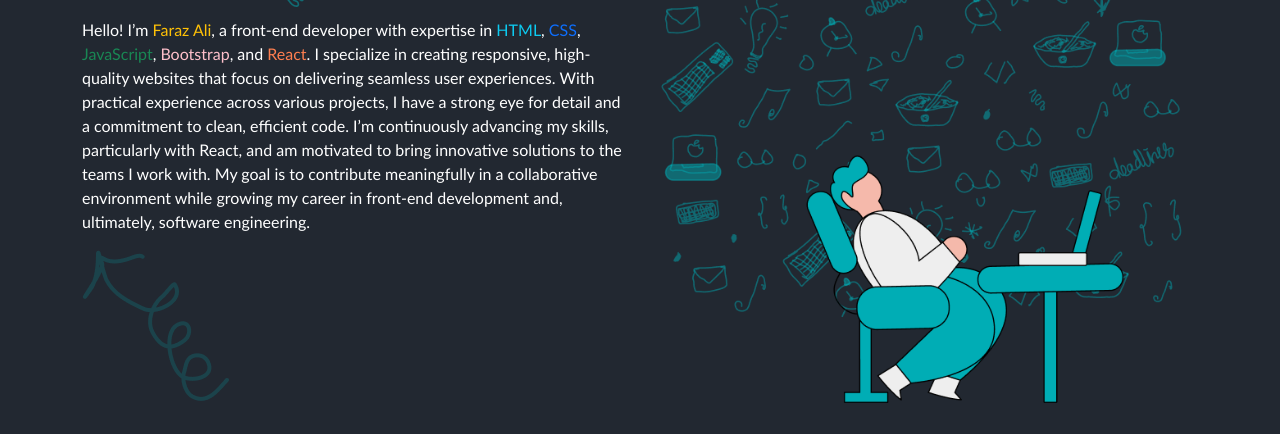
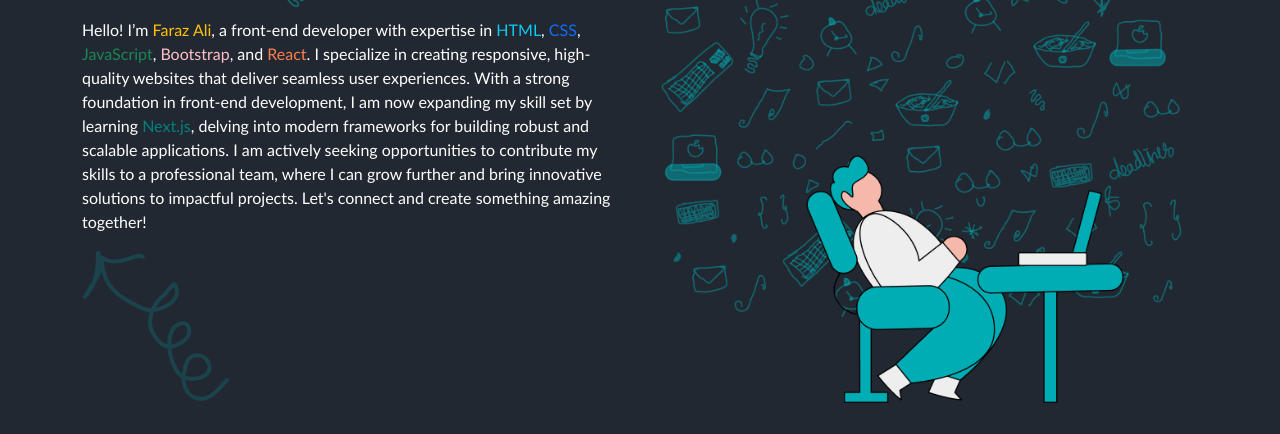
Before and after one commit to farazal9/Personal-Portfolio, a plain HTML site: page index.html in a window 1280 px wide. Shown: the part 766-1200 px from the top of the page. Drawn offline with nearby package versions, Linux system fonts and the light colour scheme.

Commit message:
changes made in description

```diff
--- a/index.html
+++ b/index.html
@@ -130,18 +130,17 @@
                     </div>
                     <p>
                         Hello! I’m <span class="text-warning">Faraz Ali</span>, a front-end developer with expertise in
-                        <span class="text-info"> HTML</span>, <span class="text-primary">CSS</span>, <span
-                            class="text-success">JavaScript</span>, <span style="color:pink;">Bootstrap</span>,
-                        and <span style="color: coral;">React</span>. I specialize in creating responsive, high-quality
-                        websites that focus on delivering
-                        seamless user experiences. With practical experience across various projects, I have a strong
-                        eye for detail and a commitment to clean, efficient code.
+                        <span class="text-info">HTML</span>, <span class="text-primary">CSS</span>,
+                        <span class="text-success">JavaScript</span>, <span style="color: pink;">Bootstrap</span>,
+                        and <span style="color: coral;">React</span>. I specialize in creating responsive, high-quality websites
+                        that deliver seamless user experiences. With a strong foundation in front-end development, I am now expanding
+                        my skill set by learning <span style="color: teal;">Next.js</span>, delving into modern frameworks for building
+                        robust and scalable applications.
 
-                        I’m continuously advancing my skills, particularly with React, and am motivated to bring
-                        innovative solutions to the teams I work with. My goal is to contribute meaningfully in a
-                        collaborative environment while growing my career in front-end development and, ultimately,
-                        software engineering.
+                        I am actively seeking opportunities to contribute my skills to a professional team, where I can grow further
+                        and bring innovative solutions to impactful projects. Let's connect and create something amazing together!
                     </p>
+
 
                     <img class="img-fluid" src="./img/b-arr.png" alt="1">
 
```
